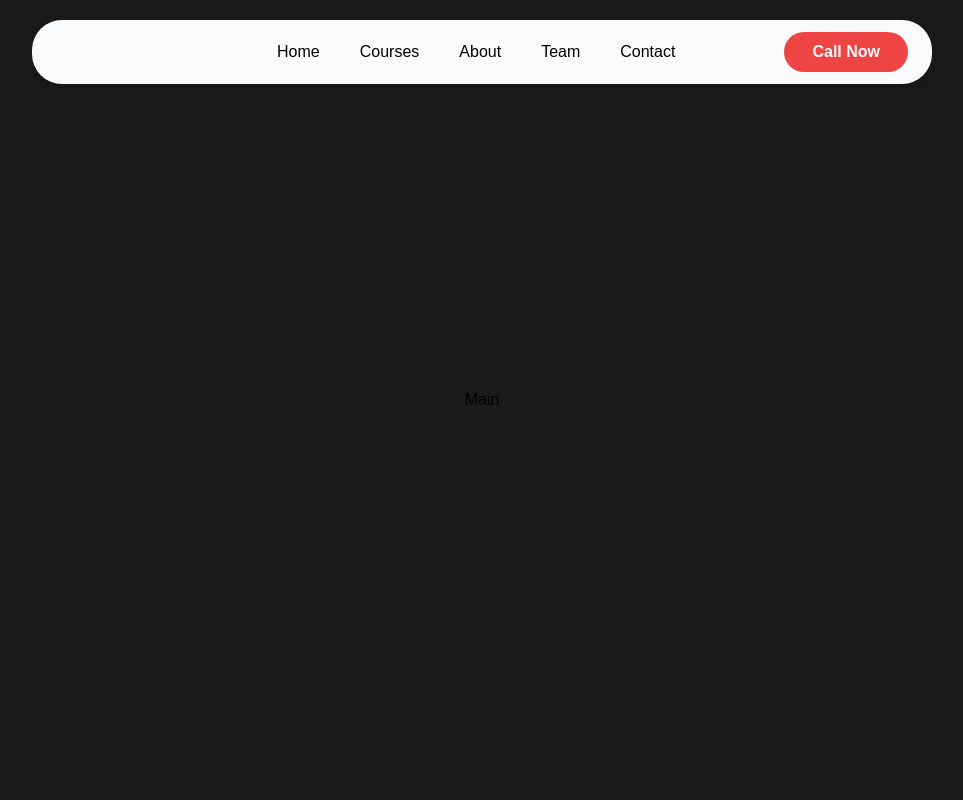
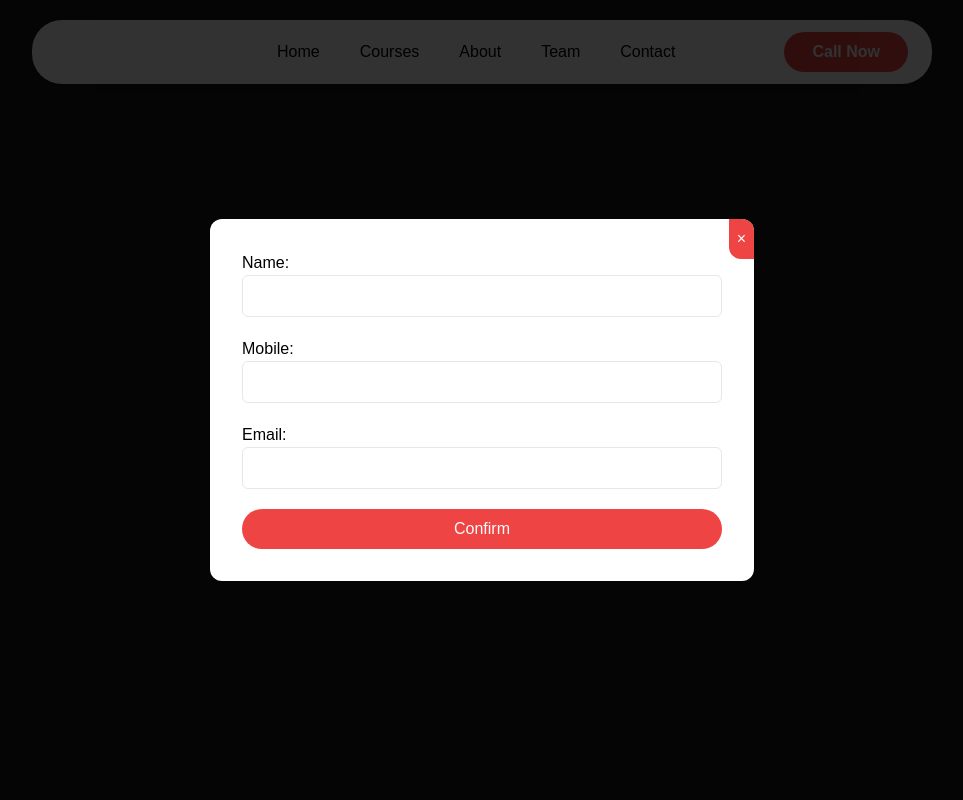
Before and after one commit to AJMALAJU3/E-Learn-UI, a website: page pages/index.html in a window 1280 px wide. Shown: the top 800 px of the page, without its empty margins (158-1121 px from the left). Drawn offline with nearby package versions, Linux system fonts and the light colour scheme.

Commit message:
unhide popup form

```diff
--- a/pages/index.html
+++ b/pages/index.html
@@ -501,7 +501,7 @@
 
 
     <section id="form-container"
-        class="w-screen h-screen flex justify-center items-center z-50 fixed bg-black bg-opacity-80 hidden">
+        class="w-screen h-screen flex justify-center items-center z-50 fixed bg-black bg-opacity-80 ">
         <div id="popupForm" class="max-w-screen h-auto bg-white p-4 rounded-xl relative ">
             <div class="md:w-[40vw] w-[90vw] ">
                 <span id="close-btn"
@@ -533,7 +533,7 @@
     <script src="/assets/js/content.js"></script>
     <script src="/assets/js/hoverCard.js"></script>
     <script src="/assets/js/footer.js"></script>
-    <!-- <script src="/assets/js/popupForm.js"></script> -->
+    <script src="/assets/js/popupForm.js"></script>
 </body>
 
 </html>
```
